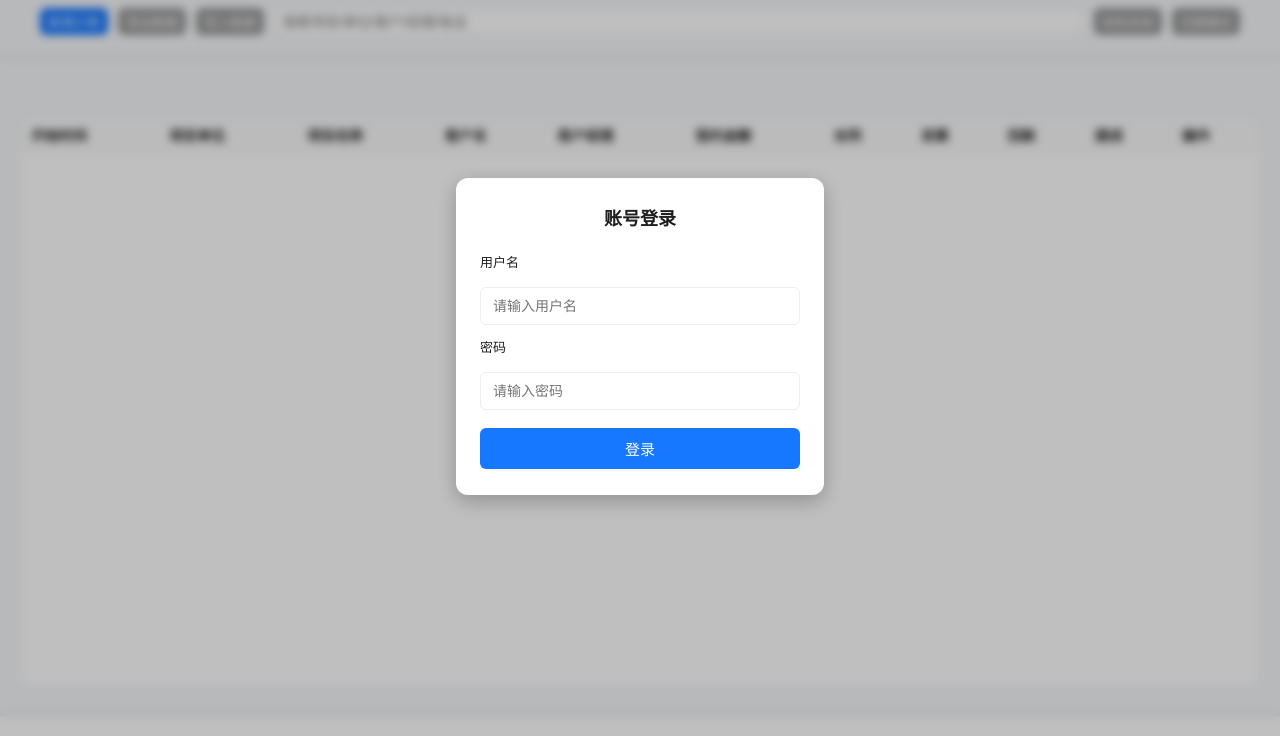
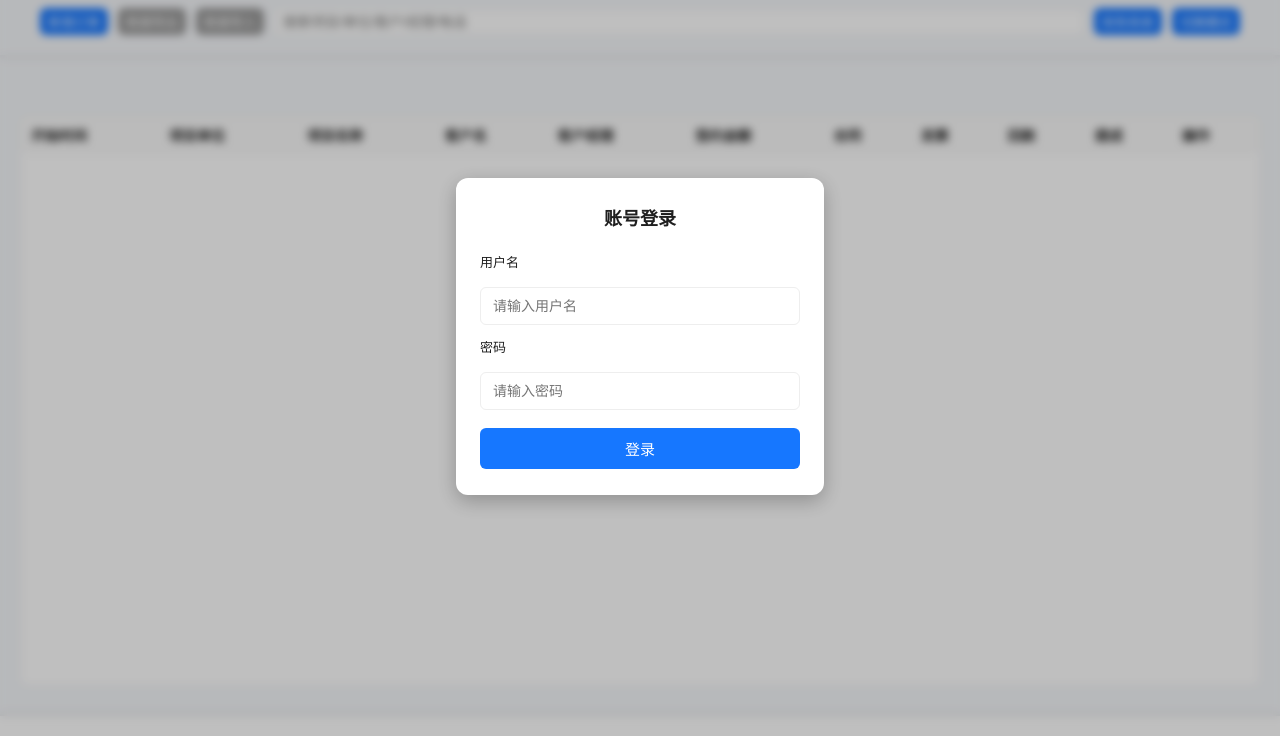
Before and after one commit to moon-vi/zhyk, a plain HTML site: page index.html in a window 1280 px wide. Shown: the part 64-800 px from the top of the page. Drawn offline with Linux system fonts and the light colour scheme.

Commit message:
Add files via upload

```diff
--- a/index.html
+++ b/index.html
@@ -636,7 +636,7 @@
 		  <button id="btnBackupManager" onclick="openBackupManager()" style="display:none;">备份管理</button>
 
         <button class="gray" onclick="exportOrdersExcel()" id="btnExport">
-          导出数据
+          数据导出
         </button>
         <input
           type="file"
@@ -650,7 +650,7 @@
           class="gray"
           onclick="document.getElementById('importExcel').click()"
         >
-          导入数据
+          数据导入
         </button>
 
         <input
@@ -660,8 +660,8 @@
           oninput="render()"
           style="flex:1; min-width:220px; background:var(--card); color:var(--text);"
         >
-        <button class="gray" onclick="location.href='finance.html'">财务系统</button>
-        <button onclick="toggleTheme()" class="gray">切换模式</button>
+        <button onclick="location.href='finance.html'">财务系统</button>
+        <button onclick="toggleTheme()" >切换模式</button>
       </div>
     </div>
   </div>
```
